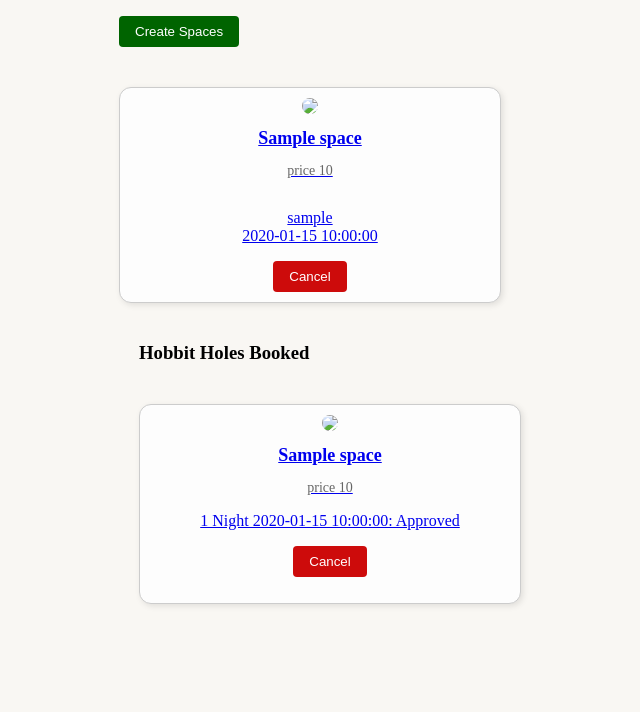
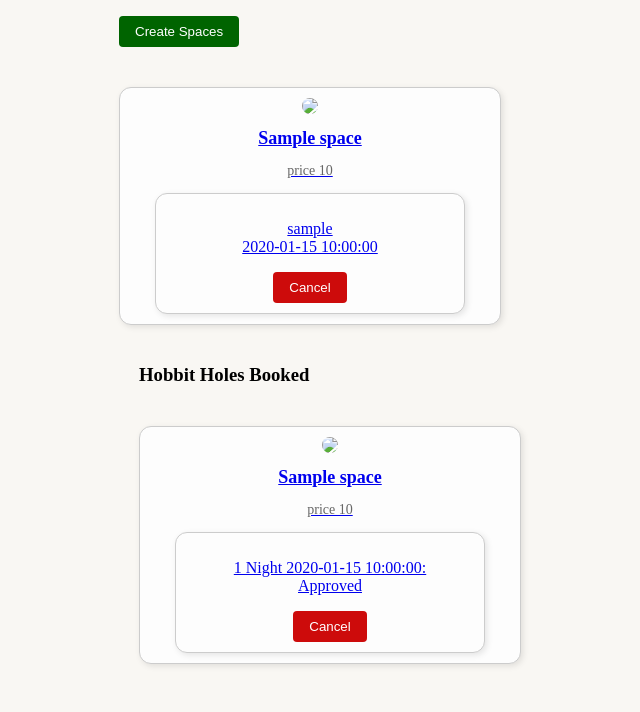
Before and after one commit to yellowchimney/BnB_project, a Flask app: template templates/dashboard.html in a window 1280 px wide. Shown: the part 202-914 px from the top of the page, without its empty margins (91-731 px from the left). Before the commit the page ends 808 px from the top, so only its background shows below. Run offline with Flask 3, Linux system fonts and the light colour scheme; the template is opened without the code that fills it: most values are stand-ins (such as "Sample title", 1, 10 or a date in 2020).

Commit message:
changed rendering of property cards

```diff
--- a/static/all_spaces.css
+++ b/static/all_spaces.css
@@ -106,10 +106,18 @@ h1 {
 
 .booking-request {
       display:flex;
-      width:100%;
+      width:80%;
       flex-wrap: wrap;
       justify-content: space-evenly;
-
+      margin: 0 auto;
+      border: 1px solid #ccc;
+      border-radius: 12px;
+      padding: 10px;
+      text-align: center;
+      box-shadow: 2px 2px 6px rgba(0,0,0,0.1);
+      background-color: #fdfdfd;
+      align-items: stretch;
+      min-width: 80%;
 
 }
 
--- a/templates/dashboard.html
+++ b/templates/dashboard.html
@@ -77,18 +77,19 @@
             <p class="space-name">{{space['name']}}</p>
 
            <p class="space-price">price {{space['price_per_night']}}</p>
-                <div class ="">
-                  <p>
+                <div class ="booking-request">
+                  <p class="booking-date">
                     1 Night {{space['date']}}:
+                  <br>
                     {% if space['is_approved'] == False %}
                     Awaiting Approval
                     {% else %}
                     Approved
                     {%  endif  %}
+                  </p>
                     <form method="POST" action="/decline_booking/{{space['booking_id']}}">
                     <button class="btn-red" type="submit">Cancel</button>
                     </form>
-                  </p>
                 </div>
            </div>
         </div>
```
Also changed, not shown: requirements.txt (+29 -1 lines).
